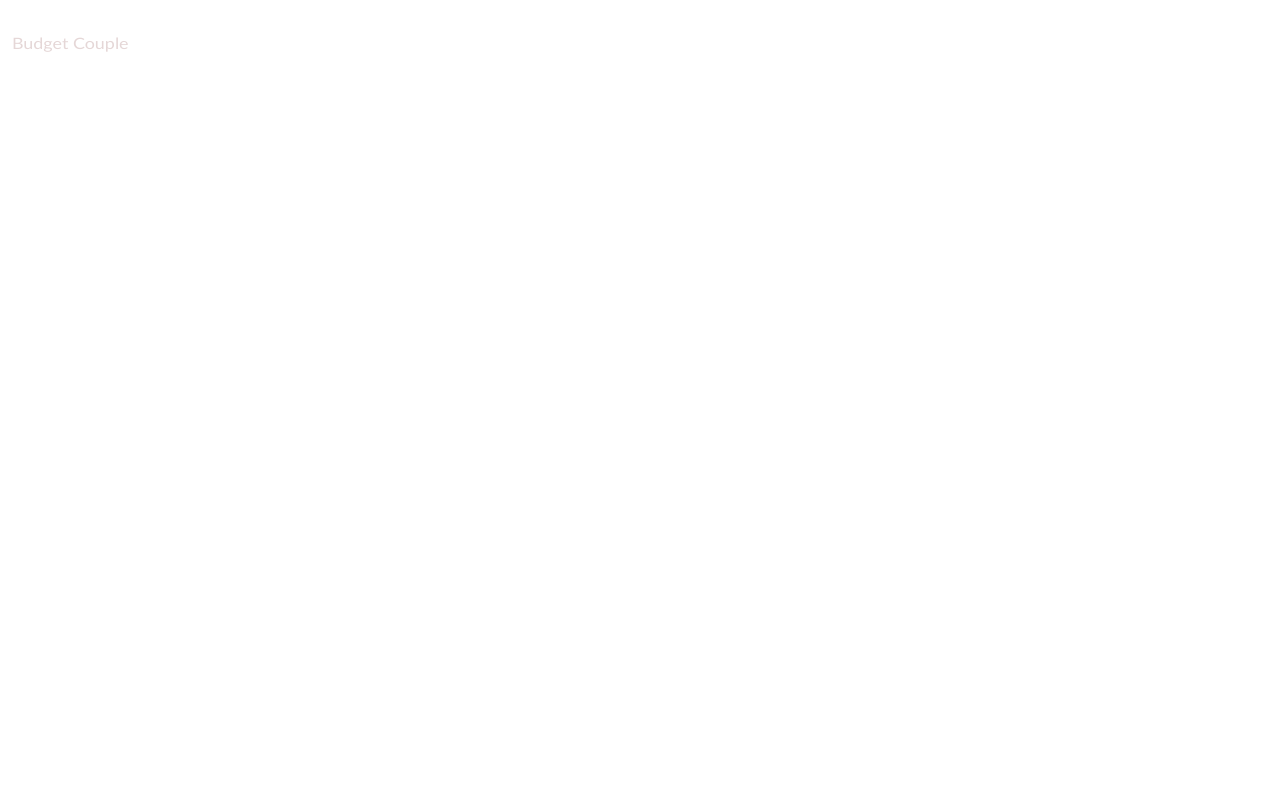
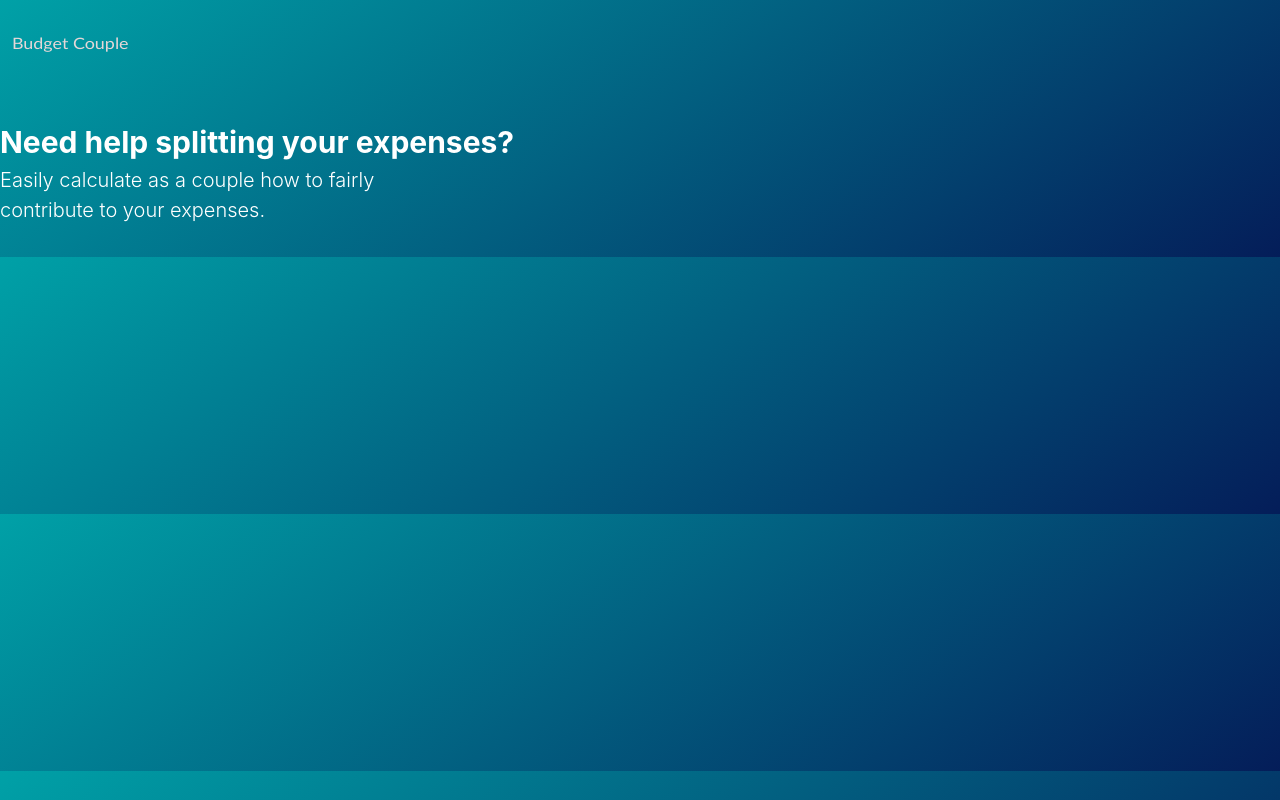
Before and after one commit to nelsontrangithub/budget-couple, a React (Create React App) app: page / in a window 1280 px wide. Built offline with nearby package versions, Linux system fonts and the light colour scheme.

Commit message:
added column and global style

```diff
--- a/package.json
+++ b/package.json
@@ -12,6 +12,7 @@
     "@types/react": "^16.9.0",
     "@types/react-dom": "^16.9.0",
     "@types/react-router-dom": "^5.1.6",
+    "@types/styled-components": "^5.1.4",
     "classnames": "^2.2.6",
     "emotion": "^10.0.27",
     "node-sass": "^4.14.1",
@@ -19,6 +20,7 @@
     "react-dom": "^16.13.1",
     "react-router-dom": "^5.1.2",
     "react-scripts": "3.4.3",
+    "styled-components": "^4.4.1",
     "tailwind.macro": "^1.0.0-alpha.10",
     "tailwindcss": "^1.9.6",
     "typescript": "~3.7.2"
--- /dev/null
+++ b/src/components/Column.tsx
@@ -0,0 +1,16 @@
+import { defaultCipherList } from 'constants'
+import React from 'react'
+
+interface Props {
+
+}
+
+export const Column: React.FC<Props> = ({children}) => {
+    return (
+        <div className="w-full lg:w-1/2 px-8 mb-8 lg:mb-0">
+            {children}
+        </div>
+    )
+}
+
+export default Column;
--- /dev/null
+++ b/src/components/GlobalStyle.tsx
@@ -0,0 +1,17 @@
+import { createGlobalStyle } from 'styled-components';
+import { theme } from '../constants/theme';
+
+const GlobalStyle = createGlobalStyle`
+  body {
+    background: ${theme.colors.teal.dark};
+    background: linear-gradient(
+      145deg,
+      ${theme.colors.teal.dark} 0%,
+      ${theme.colors.blue} 100%
+    );
+
+    ${`bg-fixed bg-no-repeat font-sans font-normal leading-normal text-grey h-full`}
+  }
+`;
+
+export default GlobalStyle;
--- a/src/components/Home.tsx
+++ b/src/components/Home.tsx
@@ -2,18 +2,23 @@ import React, { useEffect } from 'react';
 import { css, cx } from 'emotion';
 import styles from '../styles/Home.module.scss';
 import { Header } from './Header';
+import Column from './Column';
 
-interface Props {
-
-}
-
-
-export const Home: React.FC<Props> = ({}) => {
+export const Home: React.FC = () => {
   return (
-    <div className={"py-4 lg:py-8 overflow-hidden"}>
+    <div className="py-4 lg:py-8 overflow-hidden">
         <Header />
-      <main className={"flex flex-wrap -mx-8"}>
-
+      <main className="flex flex-wrap -mx-8">
+        <Column>
+        <h2 className="text-white text-3xl font-bold mt-8">
+              Need help splitting your expenses?
+            </h2>
+            <p className="text-white text-xl font-light max-w-md">
+              Easily calculate as a couple how to fairly contribute to your expenses.
+            </p>
+        </Column>
+        <Column>
+        </Column>
       </main>
     </div>
   );
--- /dev/null
+++ b/src/constants/theme.ts
@@ -0,0 +1,22 @@
+export const theme = {
+    colors: {
+      black: '#000000',
+      blue: '#041d59',
+      grey: {
+        light: '#f1f5f8',
+        default: '#6e7d95'
+      },
+      teal: {
+        light: '#00ebcb',
+        default: '#2ad9c2',
+        dark: '#00a1a7'
+      },
+      transparent: 'transparent',
+      white: '#ffffff'
+    },
+    extend: {},
+    container: {
+      center: true,
+      padding: '1rem'
+    }
+  };
--- a/src/index.tsx
+++ b/src/index.tsx
@@ -1,12 +1,18 @@
 import React from 'react';
 import ReactDOM from 'react-dom';
+import { ThemeProvider } from 'styled-components';
 import './tailwind.output.css';
 import App from './App';
 import * as serviceWorker from './serviceWorker';
+import GlobalStyle from './components/GlobalStyle';
+import { theme } from './constants/theme';
 
 ReactDOM.render(
   <React.StrictMode>
+    <ThemeProvider theme={theme}>
+      <GlobalStyle/>
     <App />
+    </ThemeProvider>
   </React.StrictMode>,
   document.getElementById('root')
 );
```
Also changed, not shown: 1 other file (tests, documents, lock files or other folders).
